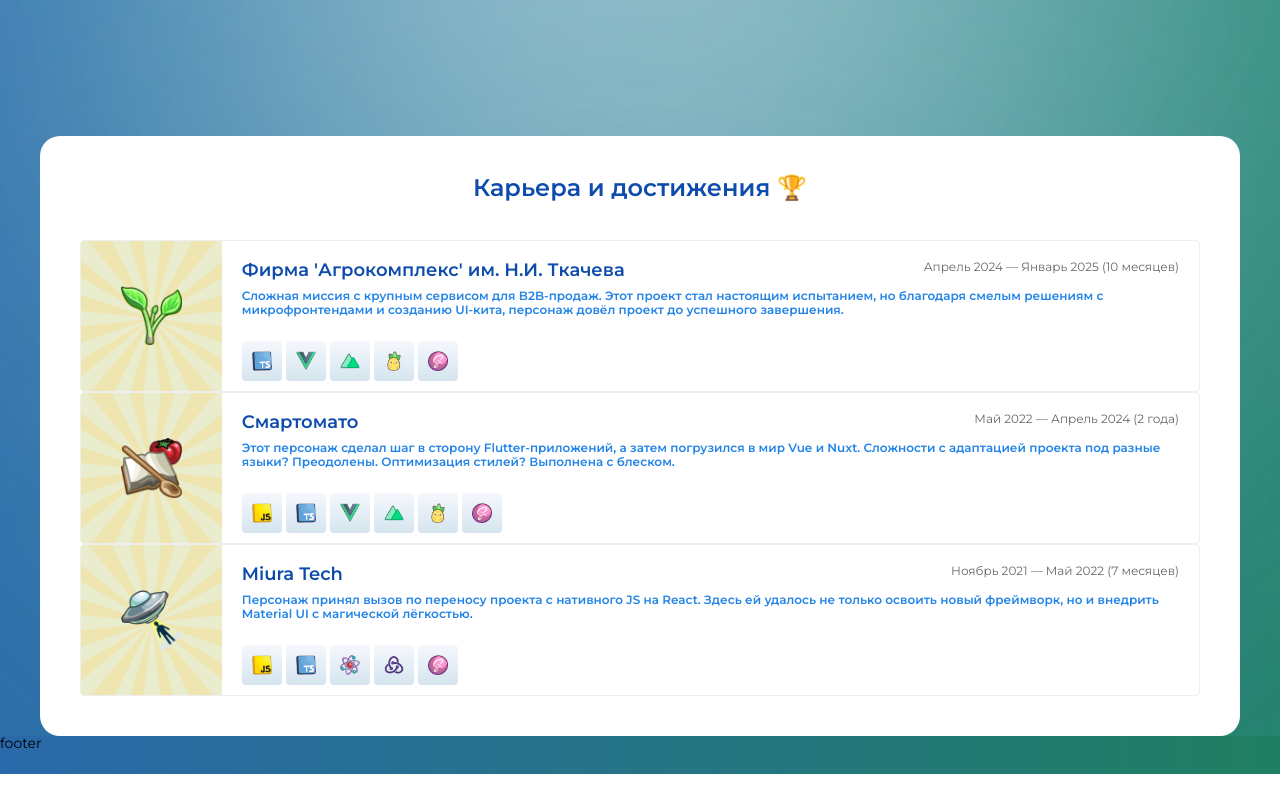
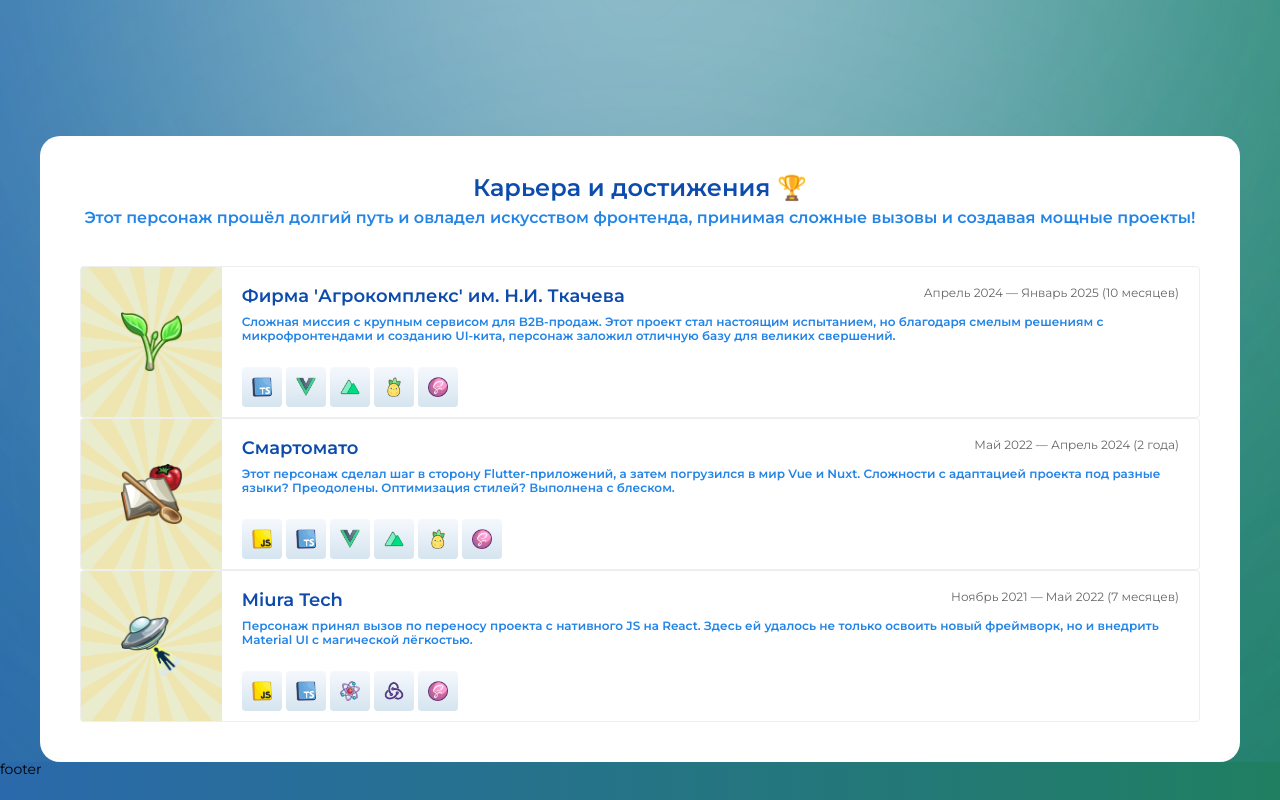
Before and after one commit to gsusha/gsusha.github.io, a Vue app: page / in a window 1280 px wide. Shown: the part 664-1464 px from the top of the page. Before the commit the page ends 1438 px from the top, so only its background shows below. Built offline with nearby package versions, Linux system fonts and the light colour scheme.

Commit message:
сделала элемент item на случай переиспользования

```diff
--- a/src/components/sections/SectionExp.vue
+++ b/src/components/sections/SectionExp.vue
@@ -1,31 +1,25 @@
 <template>
   <div class="section-exp">
-    <UiHeader>Карьера и достижения 🏆</UiHeader>
+    <UiHeader>
+      <template #default>
+        Карьера и достижения 🏆
+      </template>
+
+      <template #subtitle>
+        Этот персонаж прошёл долгий путь и овладел искусством фронтенда, принимая сложные вызовы и создавая мощные проекты!
+      </template>
+    </UiHeader>
     <div class="section-exp__content">
       <UiAchievement
           :img-src="PlantImage"
           title="Фирма 'Агрокомплекс' им. Н.И. Ткачева"
           time="Апрель 2024 — Январь 2025 (10 месяцев)"
           description="Сложная миссия с крупным сервисом для B2B-продаж. Этот проект стал настоящим испытанием,
-          но благодаря смелым решениям с микрофронтендами и созданию UI-кита, персонаж довёл проект до
-          успешного завершения."
+          но благодаря смелым решениям с микрофронтендами и созданию UI-кита, персонаж заложил отличную базу
+          для великих свершений."
       >
         <div class="section-exp__skills">
-          <div v-popover="{ title: 'TypeScript' }" class="section-exp__skills-item">
-            <img src="@/assets/images/icons/pixel-ts.png" alt="TypeScript" />
-          </div>
-          <div v-popover="{ title: 'Vue 3' }" class="section-exp__skills-item">
-            <img src="@/assets/images/icons/pixel-vue.png" alt="Vue 3" />
-          </div>
-          <div v-popover="{ title: 'Nuxt 3' }" class="section-exp__skills-item">
-            <img src="@/assets/images/icons/pixel-nuxt.png" alt="Nuxt 3" />
-          </div>
-          <div v-popover="{ title: 'Pinia' }" class="section-exp__skills-item">
-            <img src="@/assets/images/icons/pixel-pinia.png" alt="Pinia" />
-          </div>
-          <div v-popover="{ title: 'SCSS' }" class="section-exp__skills-item">
-            <img src="@/assets/images/icons/pixel-sass.png" alt="Pinia" />
-          </div>
+          <UiItem v-for="item in agrocomplexSkills" :is="item" />
         </div>
       </UiAchievement>
       <UiAchievement
@@ -35,24 +29,7 @@
           description="Этот персонаж сделал шаг в сторону Flutter-приложений, а затем погрузился в мир Vue и Nuxt. Сложности с адаптацией проекта под разные языки? Преодолены. Оптимизация стилей? Выполнена с блеском."
       >
         <div class="section-exp__skills">
-          <div v-popover="{ title: 'JavaScript' }" class="section-exp__skills-item">
-            <img src="@/assets/images/icons/pixel-js.png" alt="JavaScript" />
-          </div>
-          <div v-popover="{ title: 'TypeScript' }" class="section-exp__skills-item">
-            <img src="@/assets/images/icons/pixel-ts.png" alt="TypeScript" />
-          </div>
-          <div v-popover="{ title: 'Vue 3' }" class="section-exp__skills-item">
-            <img src="@/assets/images/icons/pixel-vue.png" alt="Vue 3" />
-          </div>
-          <div v-popover="{ title: 'Nuxt 3' }" class="section-exp__skills-item">
-            <img src="@/assets/images/icons/pixel-nuxt.png" alt="Nuxt 3" />
-          </div>
-          <div v-popover="{ title: 'Pinia' }" class="section-exp__skills-item">
-            <img src="@/assets/images/icons/pixel-pinia.png" alt="Pinia" />
-          </div>
-          <div v-popover="{ title: 'SCSS' }" class="section-exp__skills-item">
-            <img src="@/assets/images/icons/pixel-sass.png" alt="Pinia" />
-          </div>
+          <UiItem v-for="item in smartomatoSkills" :is="item" />
         </div>
       </UiAchievement>
       <UiAchievement
@@ -62,21 +39,7 @@
           description="Персонаж принял вызов по переносу проекта с нативного JS на React. Здесь ей удалось не только освоить новый фреймворк, но и внедрить Material UI с магической лёгкостью."
       >
         <div class="section-exp__skills">
-          <div v-popover="{ title: 'JavaScript' }" class="section-exp__skills-item">
-            <img src="@/assets/images/icons/pixel-js.png" alt="JavaScript" />
-          </div>
-          <div v-popover="{ title: 'TypeScript' }" class="section-exp__skills-item">
-            <img src="@/assets/images/icons/pixel-ts.png" alt="TypeScript" />
-          </div>
-          <div v-popover="{ title: 'React' }" class="section-exp__skills-item">
-            <img src="@/assets/images/icons/pixel-react.png" alt="React" />
-          </div>
-          <div v-popover="{ title: 'Redux' }" class="section-exp__skills-item">
-            <img src="@/assets/images/icons/pixel-redux.png" alt="Redux" />
-          </div>
-          <div v-popover="{ title: 'SCSS' }" class="section-exp__skills-item">
-            <img src="@/assets/images/icons/pixel-sass.png" alt="Pinia" />
-          </div>
+          <UiItem v-for="item in miuraSkills" :is="item" />
         </div>
       </UiAchievement>
     </div>
@@ -84,11 +47,17 @@
 </template>
 
 <script setup lang="ts">
+import UiItem from "@/components/ui/UiItem.vue";
 import UiHeader from "@/components/ui/UiHeader.vue";
 import UiAchievement from "@/components/ui/UiAchievement.vue";
 import PlantImage from "@/assets/images/plant.webp";
 import ChiefImage from "@/assets/images/chief.png";
 import AlienImage from "@/assets/images/alien.webp";
+import { ITEM_NAME, ItemTypes } from "@/utils/common";
+
+const agrocomplexSkills: ItemTypes[] = [ITEM_NAME.ts, ITEM_NAME.vue, ITEM_NAME.nuxt, ITEM_NAME.pinia, ITEM_NAME.scss];
+const smartomatoSkills: ItemTypes[] = [ITEM_NAME.js, ITEM_NAME.ts, ITEM_NAME.vue, ITEM_NAME.nuxt, ITEM_NAME.pinia, ITEM_NAME.scss];
+const miuraSkills: ItemTypes[] = [ITEM_NAME.js, ITEM_NAME.ts, ITEM_NAME.react, ITEM_NAME.redux, ITEM_NAME.scss];
 </script>
 
 <style lang="scss" scoped>
@@ -96,20 +65,6 @@ import AlienImage from "@/assets/images/alien.webp";
   &__skills {
     display: flex;
     gap: 4px;
-
-    &-item {
-      width: 40px;
-      height: 40px;
-      padding: 10px;
-      border-radius: 4px;
-
-      background: linear-gradient(180deg, rgb(245, 248, 253) 0%, rgb(213, 228, 239) 100%);
-
-      img {
-        width: 100%;
-        height: 100%;
-      }
-    }
   }
 }
 </style>
--- a/src/components/ui/UiHeader.vue
+++ b/src/components/ui/UiHeader.vue
@@ -1,15 +1,33 @@
 <template>
-  <h2 class="ui-header"><slot /></h2>
+  <div class="ui-header">
+    <h2 class="ui-header__title">
+      <slot />
+    </h2>
+    <h3 v-if="$slots.subtitle" class="ui-header__subtitle">
+      <slot name="subtitle" />
+    </h3>
+  </div>
 </template>
 
 <style lang="scss" scoped>
 .ui-header {
-  font-size: 24px;
+  text-align: center;
   font-weight: 600;
-  color: var(--color-text-primary);
   font-family: var(--font-family--secondary), sans-serif;
-  text-align: center;
 
   margin-bottom: 40px;
+
+  &__title {
+    font-size: 24px;
+    color: var(--color-text-primary);
+  }
+
+  &__subtitle {
+    font-size: 16px;
+    color: var(--color-text-secondary);
+    margin-top: 10px;
+  }
 }
 </style>
+<script setup lang="ts">
+</script>
--- /dev/null
+++ b/src/components/ui/UiItem.vue
@@ -0,0 +1,80 @@
+<template>
+  <div v-popover="{ title: itemTypesObject[is].name }" class="ui-item">
+    <img :src="itemTypesObject[is].imgSrc" :alt="itemTypesObject[is].name" />
+  </div>
+</template>
+
+<script lang="ts" setup>
+import TsImage from '@/assets/images/icons/pixel-ts.png';
+import JsImage from '@/assets/images/icons/pixel-js.png';
+import VueImage from '@/assets/images/icons/pixel-vue.png';
+import NuxtImage from '@/assets/images/icons/pixel-nuxt.png';
+import PiniaImage from '@/assets/images/icons/pixel-pinia.png';
+import SassImage from '@/assets/images/icons/pixel-sass.png';
+import ReactImage from '@/assets/images/icons/pixel-react.png';
+import ReduxImage from '@/assets/images/icons/pixel-redux.png';
+import { ItemTypes } from "@/utils/common";
+
+interface UiItemProps {
+  is: ItemTypes;
+  name?: string;
+  imgSrc?: string;
+}
+
+const props = defineProps<UiItemProps>();
+
+const itemTypesObject = {
+  ts: {
+    name: 'TypeScript',
+    imgSrc: TsImage,
+  },
+  js: {
+    name: 'JavaScript',
+    imgSrc: JsImage,
+  },
+  vue: {
+    name: 'Vue 3',
+    imgSrc: VueImage,
+  },
+  nuxt: {
+    name: 'Nuxt 3',
+    imgSrc: NuxtImage,
+  },
+  pinia: {
+    name: 'Pinia',
+    imgSrc: PiniaImage,
+  },
+  scss: {
+    name: 'SCSS',
+    imgSrc: SassImage,
+  },
+  react: {
+    name: 'React',
+    imgSrc: ReactImage,
+  },
+  redux: {
+    name: 'Redux',
+    imgSrc: ReduxImage,
+  },
+  custom: {
+    name: props.name,
+    imgSrc: props.imgSrc,
+  }
+}
+</script>
+
+<style lang="scss" scoped>
+.ui-item {
+  width: 40px;
+  height: 40px;
+  padding: 10px;
+  border-radius: 4px;
+
+  background: linear-gradient(180deg, rgb(245, 248, 253) 0%, rgb(213, 228, 239) 100%);
+
+  img {
+    width: 100%;
+    height: 100%;
+  }
+}
+</style>
--- /dev/null
+++ b/src/components/ui/UiSkill.vue
@@ -0,0 +1,5 @@
+<template>
+  <div class="ui-skill">
+
+  </div>
+</template>
--- /dev/null
+++ b/src/utils/common.ts
@@ -0,0 +1,13 @@
+export const ITEM_NAME = {
+    ts: 'ts',
+    js: 'js',
+    vue: 'vue',
+    nuxt: 'nuxt',
+    pinia: 'pinia',
+    scss: 'scss',
+    react: 'react',
+    redux: 'redux',
+    custom: 'custom',
+} as const;
+
+export type ItemTypes = keyof typeof ITEM_NAME;
```
